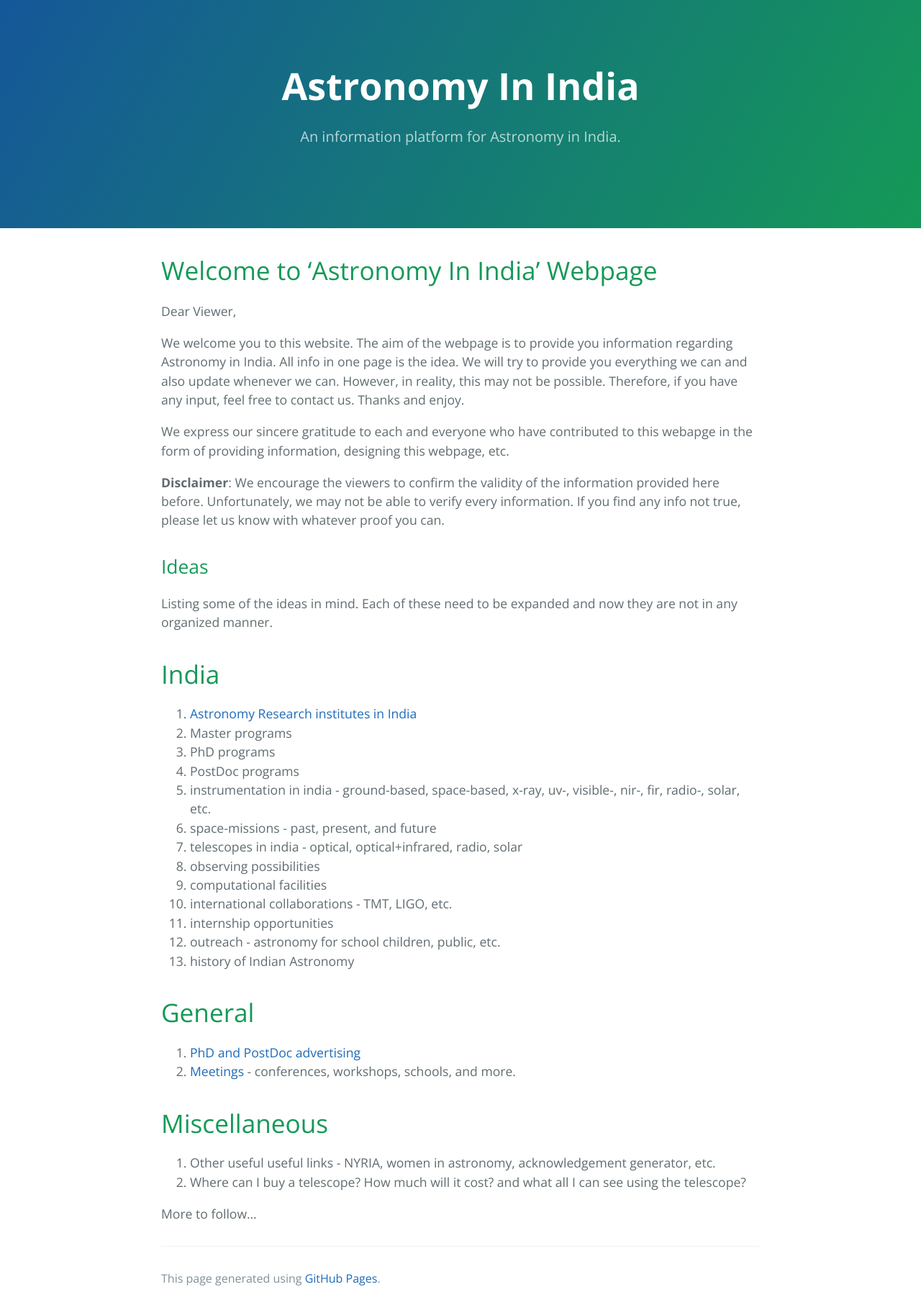
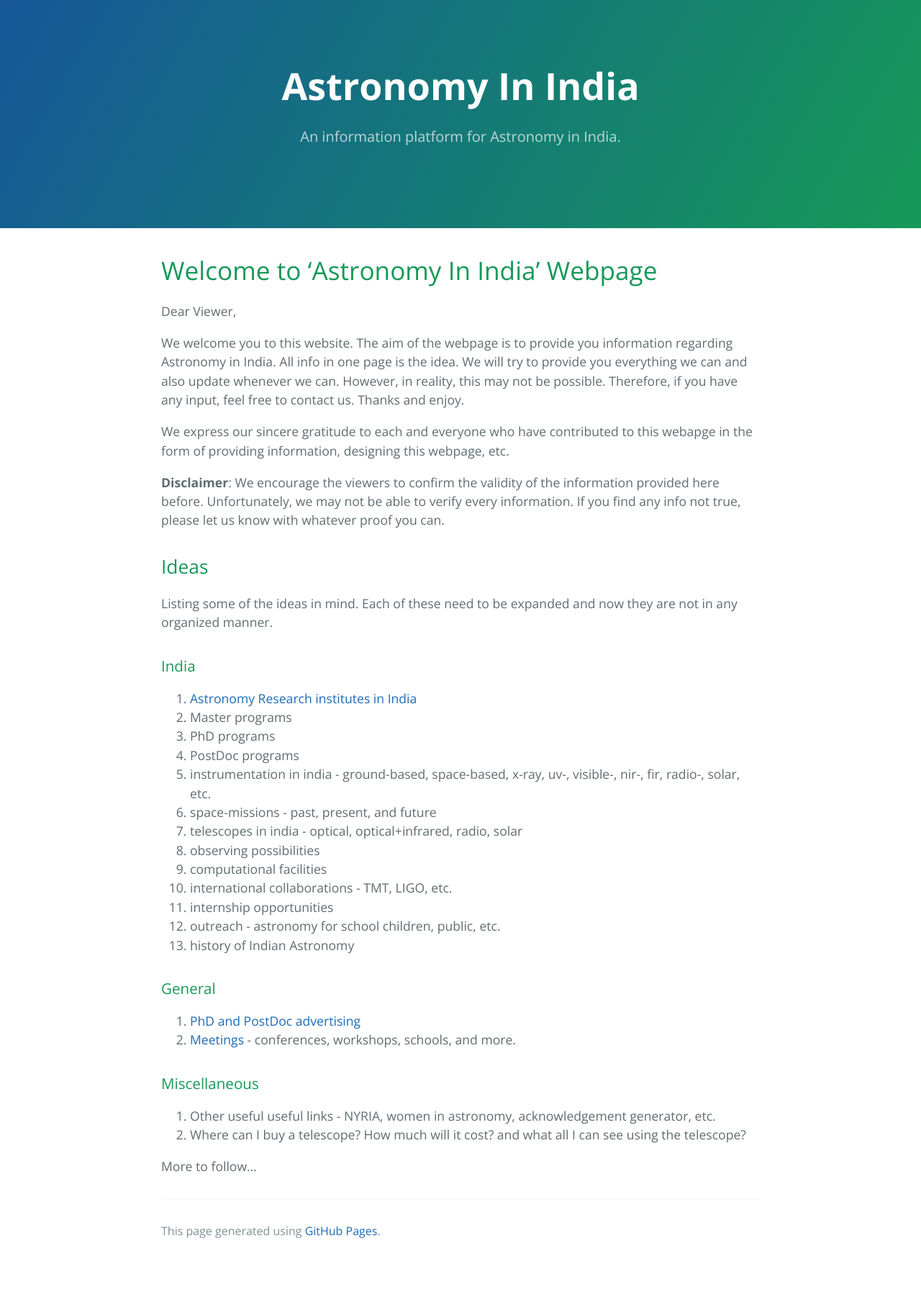
Before and after one commit to kalyanradhakrishnan/Astronomy-In-India, a Jekyll site: the page built from index.md, in a window 1280 px wide. Shown: the whole page at 72% size. Built offline with Jekyll 4.4.1, drawn with Linux system fonts in a browser that asks for light colours; after the commit the page ends 1754 px from its top, so only the background shows below that.

```diff
--- a/index.md
+++ b/index.md
@@ -17,7 +17,7 @@ __Disclaimer__: We encourage the viewers to confirm the validity of the informat
 
 Listing some of the ideas in mind. Each of these need to be expanded and now they are not in any organized manner.
 
-# India
+### India
 1. [Astronomy Research institutes in India](./pages/institutes.md)
 2. Master programs
 3. PhD programs
@@ -33,13 +33,13 @@ Listing some of the ideas in mind. Each of these need to be expanded and now the
 14. history of Indian Astronomy
 
 
-# General
+### General
 
 1. [PhD and PostDoc advertising](./pages/phd_postdoc_ad.md)
 2. [Meetings](./pages/meetings.md) - conferences, workshops, schools, and more.
 
 
-# Miscellaneous
+### Miscellaneous
 
 1. Other useful useful links - NYRIA, women in astronomy, acknowledgement generator, etc.
 2. Where can I buy a telescope? How much will it cost? and what all I can see using the telescope?
```
